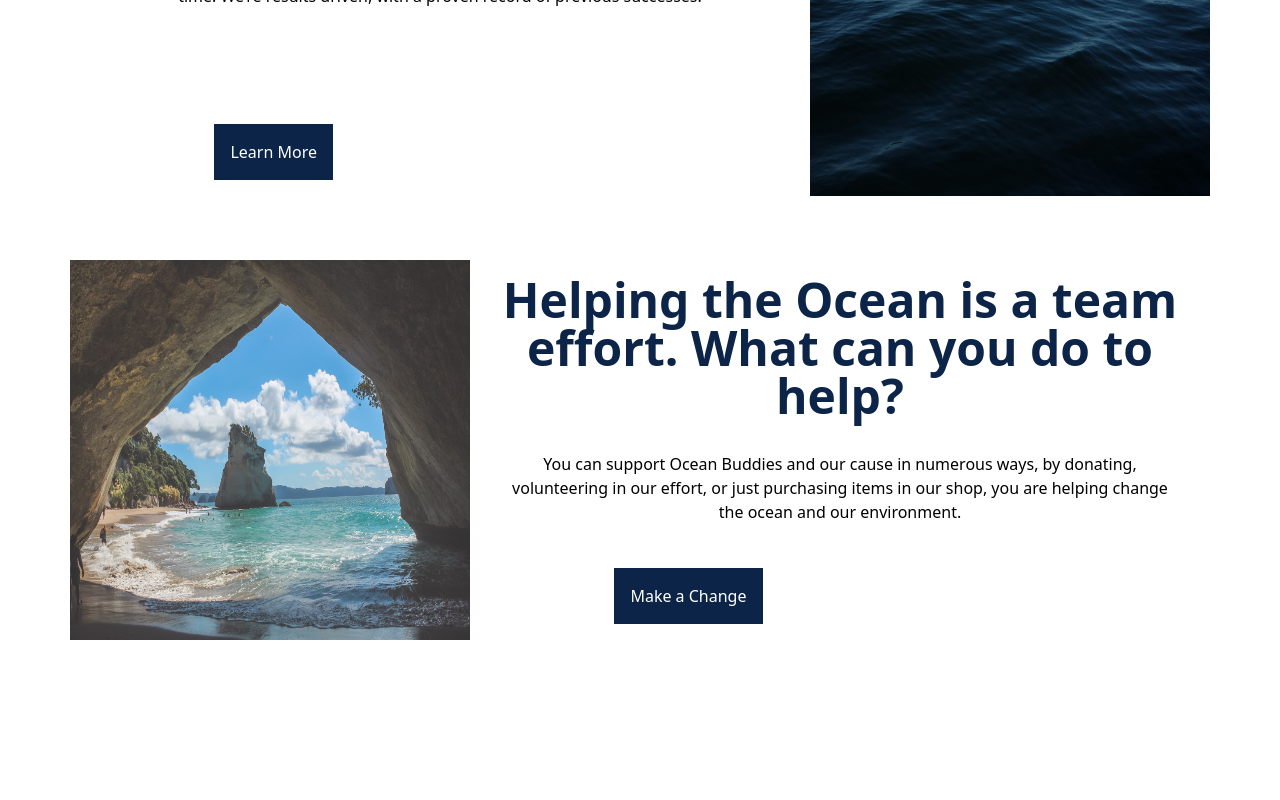
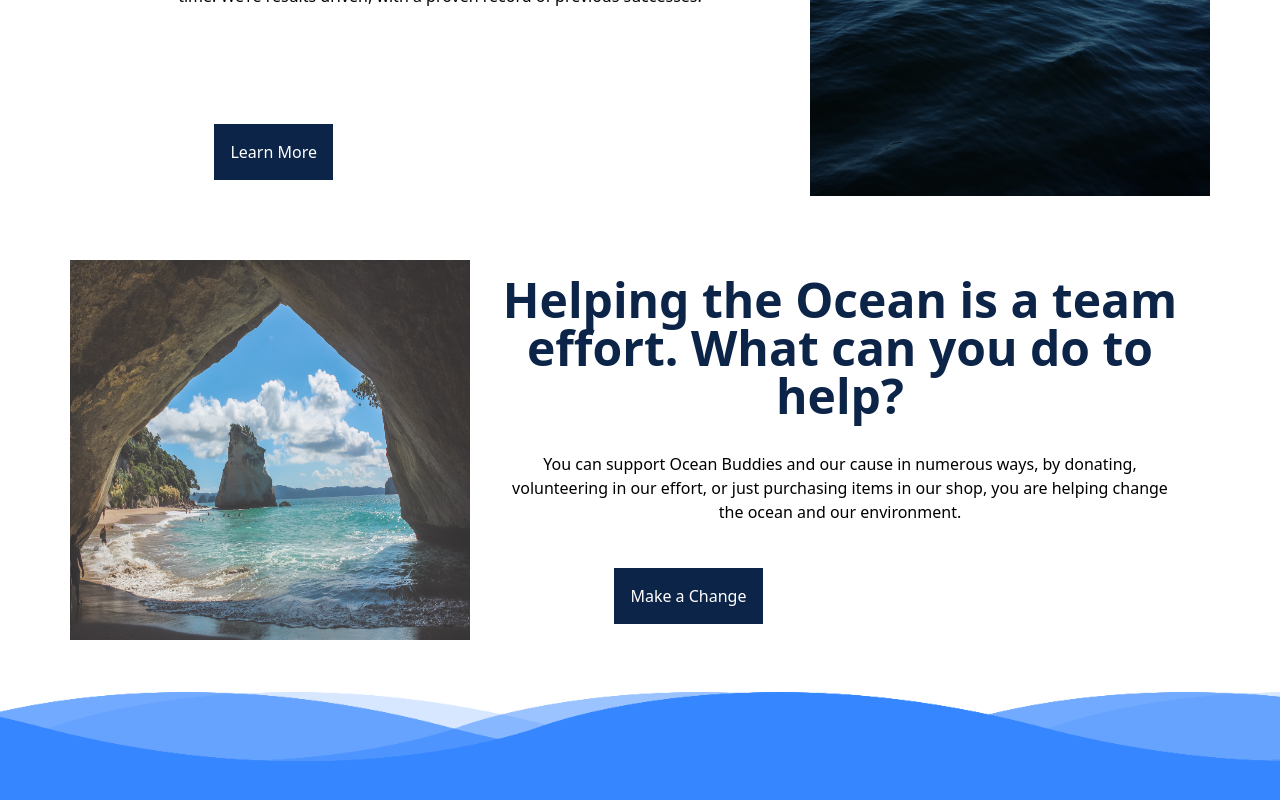
Before and after one commit to Oceans-4/Ocean-Charity-App, a React (Create React App) app: page / in a window 1280 px wide. Shown: the part 1196-1996 px from the top of the page. Before the commit the page ends 1892 px from the top, so only its background shows below. Built offline with nearby package versions, Linux system fonts and the light colour scheme.

Commit message:
created animated footer

```diff
--- a/src/App.js
+++ b/src/App.js
@@ -1,10 +1,14 @@
 import Home from "./components/homeComponents/Home";
+import Header from "./components/Header";
+import Footer from "./components/Footer";
 import "./App.css";
 
 function App() {
   return (
     <>
+      <Header />
       <Home />
+      <Footer />
     </>
   );
 }
--- /dev/null
+++ b/src/components/Footer.css
@@ -0,0 +1,64 @@
+footer {
+  margin-top: 120px;
+  position: relative;
+  width: 100%;
+  background: #3586ff;
+  min-height: 100px;
+  padding: 20px 50px;
+}
+
+footer .wave {
+  position: absolute;
+  top: -100px;
+  left: 0;
+  width: 100%;
+  height: 100px;
+  background: url(/src/images/wave.png);
+  background-size: 1000px 100px;
+}
+
+footer .wave#wave1 {
+  z-index: 5;
+  opacity: 1;
+  bottom: 0;
+  animation: animateWave 4s linear infinite;
+}
+
+footer .wave#wave2 {
+  z-index: 4;
+  opacity: 0.5;
+  bottom: 10px;
+  animation: animateWave_02 4s linear infinite;
+}
+
+footer .wave#wave3 {
+  z-index: 5;
+  opacity: 0.2;
+  bottom: 15px;
+  animation: animateWave 3s linear infinite;
+}
+
+footer .wave#wave4 {
+  z-index: 4;
+  opacity: 0.7;
+  bottom: 20px;
+  animation: animateWave_02 3s linear infinite;
+}
+
+@keyframes animateWave {
+  0% {
+    background-position-x: 1000px;
+  }
+  100% {
+    background-position-x: 0px;
+  }
+}
+
+@keyframes animateWave_02 {
+  0% {
+    background-position-x: 0px;
+  }
+  100% {
+    background-position-x: 1000px;
+  }
+}
--- /dev/null
+++ b/src/components/Footer.js
@@ -0,0 +1,16 @@
+import "./Footer.css";
+
+const Footer = () => {
+  return (
+    <footer>
+      <div className="waves">
+        <div className="wave" id="wave1"></div>
+        <div className="wave" id="wave2"></div>
+        <div className="wave" id="wave3"></div>
+        <div className="wave" id="wave4"></div>
+      </div>
+    </footer>
+  );
+};
+
+export default Footer;
--- a/src/components/homeComponents/Home.js
+++ b/src/components/homeComponents/Home.js
@@ -5,7 +5,6 @@
 const Home = () => {
   return (
     <>
-      <Header />
       <HomeMission />
       <HomeInfo />
     </>
```
Also changed, not shown: src/images/wave.png (added).
